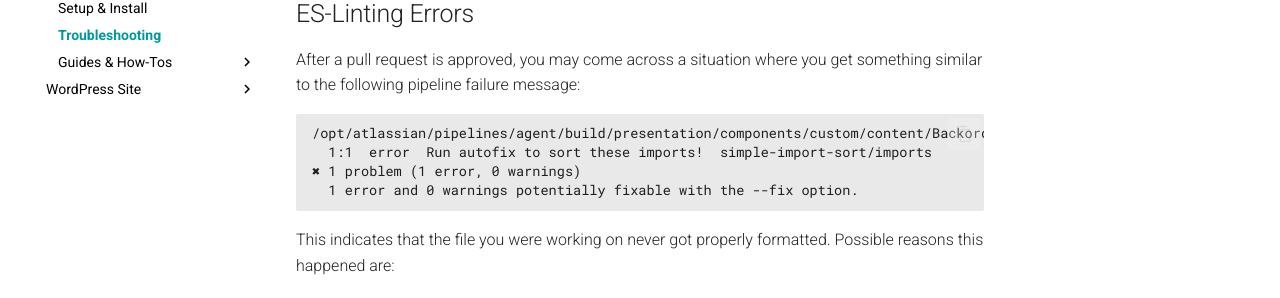
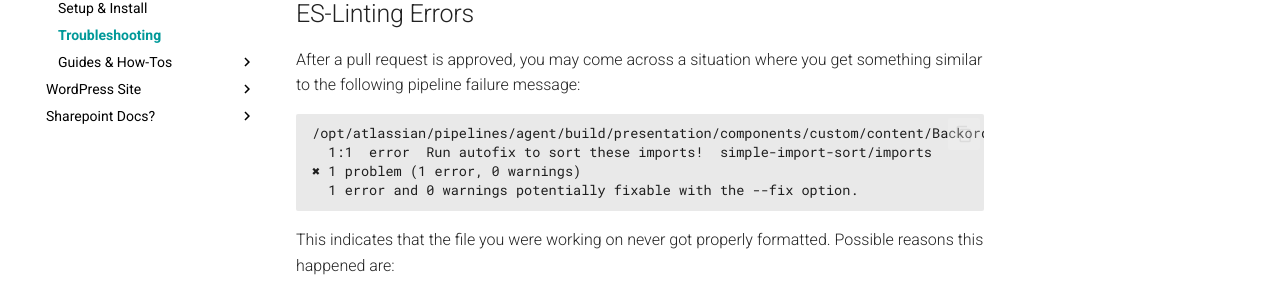
Before and after one commit to joshuatsmith96/mvs-b2b-mkdocs-v2, an MkDocs documentation site: the page built from docs/front-end/front-end-troubleshooting.md, in a window 1280 px wide. Shown: the part 232-530 px from the top of the page. Built offline with MkDocs 1.6.1 and Material for MkDocs 9.7.7, drawn with Linux system fonts in a browser that asks for light colours.

Commit message:
Added possible sharepoint place holder

```diff
--- a/mkdocs.yml
+++ b/mkdocs.yml
@@ -47,6 +47,8 @@ nav:
         - Additional Resources: front-end/additional-resources.md
     - WordPress Site:
       - Project Information: front-end/project-info.md # Seth, Createa file for this
+    - Sharepoint Docs?:
+      - Sharepoint Stuff: sharepoint.md
   - API Documentation:
     - ProfoundJS Guides:
       - Setup / Installation: api/profoundjs/profound-setup.md
```
Also changed, not shown: docs/sharepoint.md (added, +1 -0 lines).
